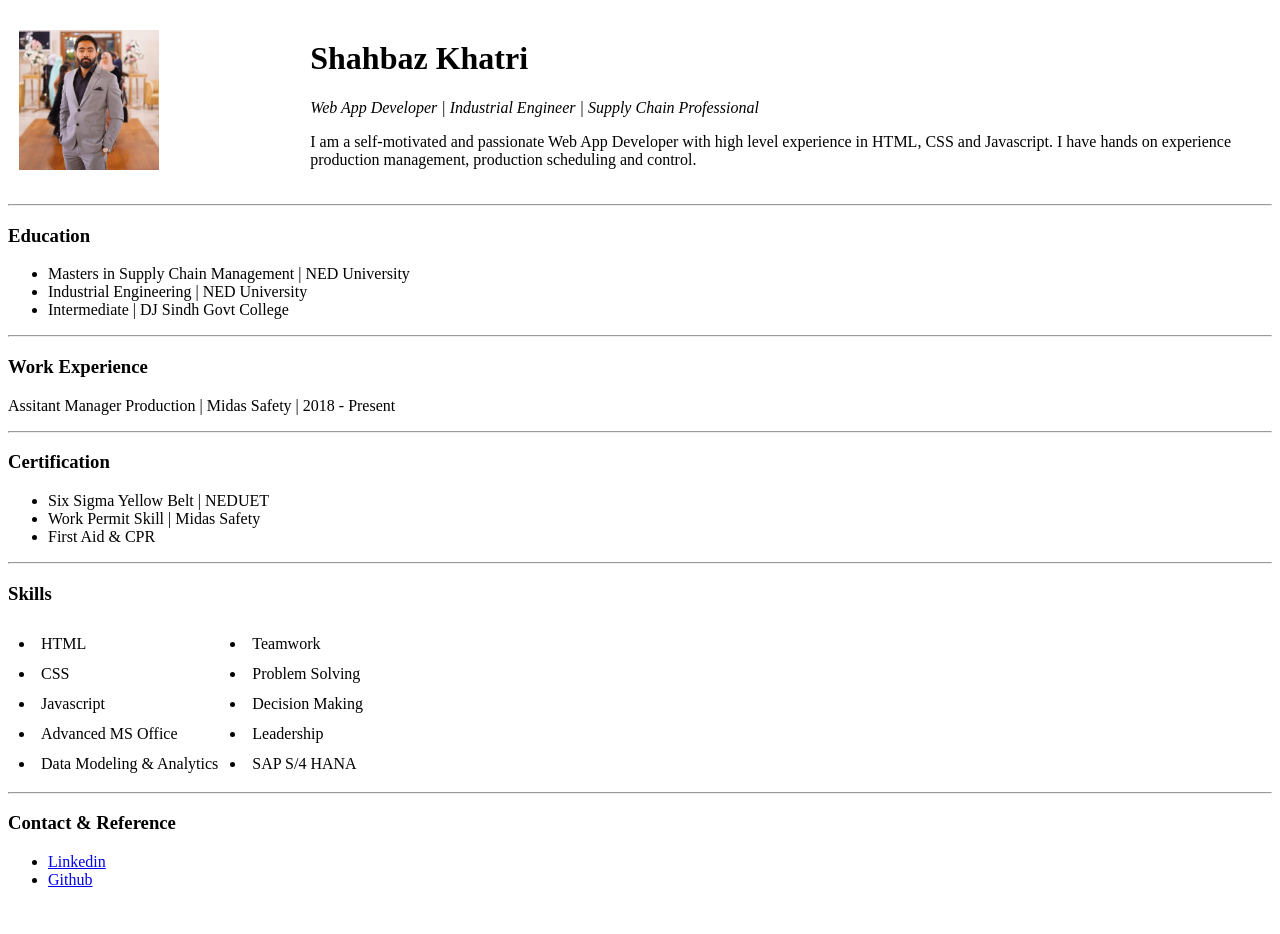
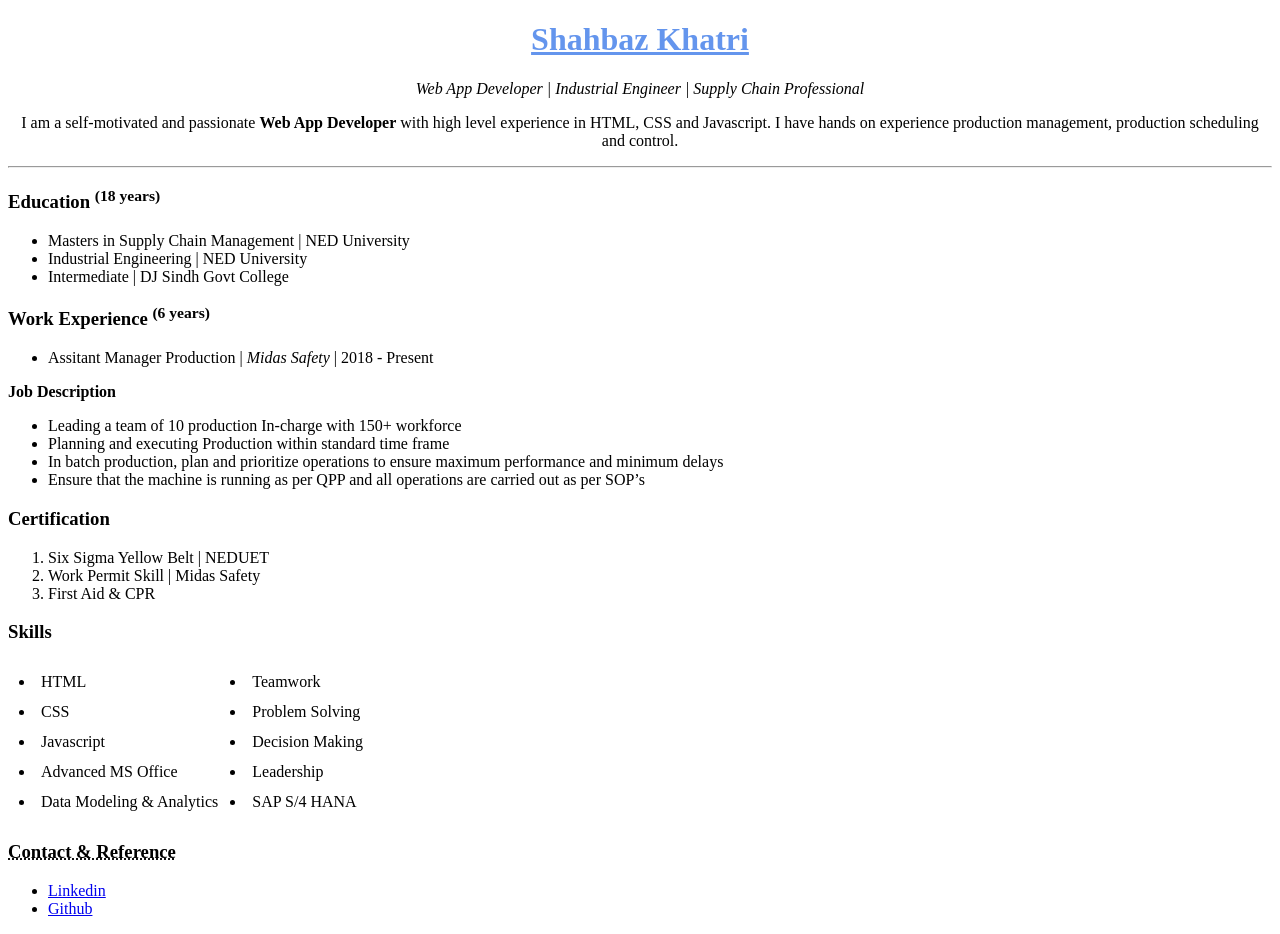
Before and after one commit to GeniusDev95/Geniusdev95.github.io, a plain HTML site: page index.html in a window 1280 px wide. Before the commit the page ends 905 px from the top, so only its background shows below. Drawn offline with Linux system fonts and the light colour scheme.

Commit message:
Update index.html

```diff
--- a/index.html
+++ b/index.html
@@ -1,48 +1,48 @@
 <!DOCTYPE html>
-<html lang="en" dir="ltr">
-
+<html lang="en">
 <head>
-  <title>My Resume</title>
+    <meta charset="UTF-8">
+    <meta http-equiv="X-UA-Compatible" content="IE=edge">
+    <meta name="viewport" content="width=device-width, initial-scale=1.0">
+    <title>Test CV</title>
 </head>
-
 <body>
-  <table cellspacing="10px">
-    <tr>
-      <td><img width="50%" height="50%" src="image.jpg"/></td>
-      <td><h1>Shahbaz Khatri</h1>
-      <p>
+    <h1 align="center" style="color:cornflowerblue"><u>Shahbaz Khatri</u></h1>
+    <p align="center">
         <em>Web App Developer | Industrial Engineer | Supply Chain Professional</em></a>
       </p>
-      <p>
-        I am a self-motivated and passionate Web App Developer with high level experience in HTML, CSS and Javascript. I have hands on experience production management, production scheduling and control.
+      <p align="center">
+        I am a self-motivated and passionate <b>Web App Developer</b> with high level experience in HTML, CSS and Javascript. I have hands on experience production management, production scheduling and control.
       </p>
-    </td>
-    </tr>
-  </table>
+    <hr style="color:aqua">
+      <h3>Education <sup>(18 years)</sup></h3>
+      <ul>
+        <li>Masters in Supply Chain Management | NED University</li>
+        <li>Industrial Engineering | NED University</li>
+        <li>Intermediate | DJ Sindh Govt College</li>
+      </ul>
+      <h3>Work Experience <sup>(6 years)</sup></h3>
+      <ul>
+        <li>Assitant Manager Production | <i>Midas Safety</i> | 2018 - Present</li>
+      </ul>
+      <p><b>Job Description</b></p>
+            <ul>
+                <li>Leading a team of 10 production In-charge with 150+ workforce                </li>
+                <li>Planning and executing Production within standard time frame </li>
+                <li>In batch production, plan and prioritize operations to ensure maximum performance
+                    and minimum delays</li>
+                <li>Ensure that the machine is running as per QPP and all operations are carried out as per
+                    SOP’s</li>
 
-  <hr>
-  <h3>Education</h3>
-  <ul>
-    <li>Masters in Supply Chain Management | NED University</li>
-    <li>Industrial Engineering | NED University</li>
-    <li>Intermediate | DJ Sindh Govt College</li>
-  </ul>
-<hr>
-  <h3>Work Experience</h3>
-<p>
-  Assitant Manager Production | Midas Safety | 2018 - Present
-</p>
-
-  <hr>
+            </ul>
 
   <h3>Certification</h3>
-  <ul>
+  <ol>
     <li>Six Sigma Yellow Belt | NEDUET</li>
     <li>Work Permit Skill | Midas Safety</li>
     <li>First Aid & CPR</li>
-  </ul>
+  </ol>
 
-<hr>
 
   <h3>Skills</h3>
       <table cellspacing="10px">
@@ -67,14 +67,12 @@
             <td><li>SAP S/4 HANA</li></td>
           </tr>
       </table>
-
-  <hr />
-  <H3>Contact & Reference</H3>
+<adress>
+  <H3><abbr title="Linkedin & Github">Contact & Reference</abbr></H3>
   <ul>
     <li><a href="https://www.linkedin.com/in/shahbazkhatri95">Linkedin</a></li>
     <li><a href="https://www.github.com/GeniusDev95">Github</a></li>
   </ul>
+</adress>
 </body>
 </html>
-</body>
-</html>
```
